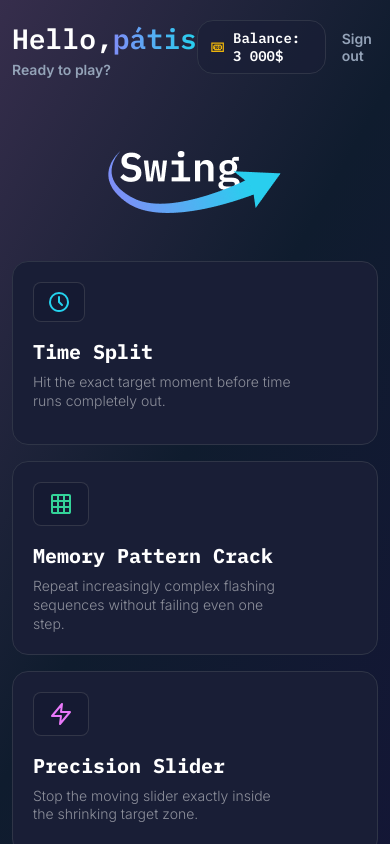
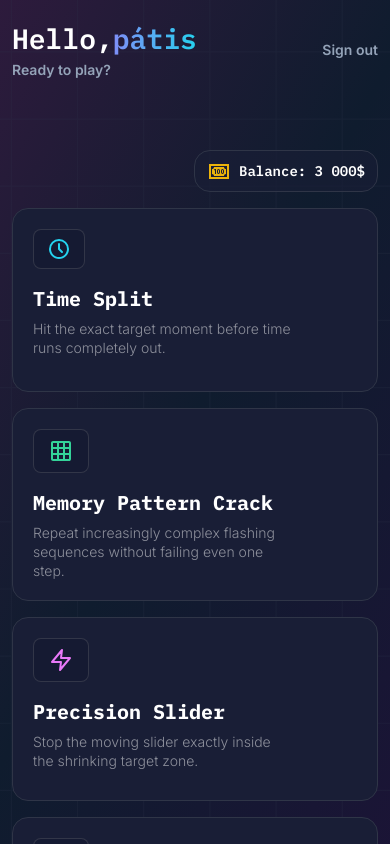
Before and after one commit to pslib-cz/2025-p3a-webgame-oldrichovmonitor, a React (Vite) app in the folder swing.client/: page /homepage in a window 390 px wide. Shown: the top 844 px of the page. Built offline with nearby package versions, Linux system fonts and the light colour scheme.

Commit message:
Add new logo image to the project

```diff
--- a/swing.client/src/css/components.css
+++ b/swing.client/src/css/components.css
@@ -13,3 +13,12 @@ styly specifické pro opakovaně použitelné React komponenty (např. Tlacitko,
   background: #4e47dd;
   box-shadow: 0 4px 8.1px 0 rgba(78, 71, 221, 0.52);
 }
+.grid-lines {
+  position: absolute;
+  inset: 0;
+  z-index: 0;
+  background-color: #30384d;
+  opacity: 0.2;
+  -webkit-mask: url(/images/grid-lines.svg) center/cover no-repeat;
+  mask: url(/images/grid-lines.svg) center/cover no-repeat;
+}
--- a/swing.client/src/css/layout.css
+++ b/swing.client/src/css/layout.css
@@ -9,24 +9,28 @@ která ovlivňují celkovou strukturu.
   margin: 0 auto;
 }
 .home-page {
-  background-image: url(/images/grid-lines.svg);
-  background: linear-gradient(
-    119deg,
-    rgba(47, 26, 67, 0.88) -17.78%,
-    #0f1c2e 38.91%,
-    #141636 80.11%
-  );
+  background: linear-gradient(119deg, rgba(59, 26, 67, 1) -17.78%, rgba(15, 28, 46, 1) 38.91%, rgba(27, 20, 54, 1) 80.11%);
   min-height: 100vh;
-  display: grid;
-  grid-template-rows: auto 1fr auto; /* header | main | footer */
+  display: flex;
+  flex-direction: column;
+  align-items: stretch;
+  z-index: -1;
+}
+.home-page > * {
+  z-index: 1;
 }
 .home-page__header {
+
+  padding: 1.25rem 0.75rem 2rem;
+
+  align-items: flex-start;
+  align-self: stretch;
+  /* width: 100%; */
+}
+.header__content-wrapper{
   display: flex;
-  padding: 1.25rem 0.75rem 2rem;
   justify-content: space-between;
-  justify-self: stretch;
-  align-items: flex-start;
-  /* width: 100%; */
+  align-items: start;
 }
 .home-page__nav {
   display: flex;
@@ -49,16 +53,42 @@ která ovlivňují celkovou strukturu.
   align-items: center;
   gap: 0.5rem;
 }
+.balance--mobile{
+  display: none;
+}
+.home-page__content-wrapper{
+  display: flex;
+  flex-direction: column;
+  align-items: end;
+  padding: .75rem;
 
+  gap: 1rem;
+}
 .home-page__main {
   text-align: center;
+  flex-grow: 1;
 }
-
+@media (max-width: 768px) {
+  .logo {
+    display: none;
+  }
+  .home-page__balance {
+    display: none;
+  }
+  .balance--mobile{
+    display: flex;
+  }
+  .home-page__content-wrapper{
+    padding-top: 2.5rem;
+  }
+  .header__content-wrapper{
+    align-items: center;
+  }
+}
 .home-page__games {
   display: grid;
   grid-template-columns: repeat(3, 1fr); /* 4 equal cards per row */
   gap: 1rem;
-  padding: 0.75rem;
   align-items: stretch;
 }
 
--- a/swing.client/src/css/typography.css
+++ b/swing.client/src/css/typography.css
@@ -94,3 +94,10 @@ p {
 .ibmplexmono{
   font-family: "IBM Plex Mono";
 }
+.hoverable {
+  cursor: pointer;
+  transition: color .3s ease-in-out;
+}
+.hoverable:hover {
+  color: hsl(215, 20%, 40%);
+}
--- a/swing.client/src/pages/HomePage.tsx
+++ b/swing.client/src/pages/HomePage.tsx
@@ -3,7 +3,9 @@ import React from "react";
 const HomePage = () => {
   return (
     <div className="home-page">
-      <header className="page__section home-page__header">
+      <span className="grid-lines"></span>
+      <header className=" home-page__header">
+        <div className="page__section header__content-wrapper">
           <div className="home-page__title-text">
             <h2 className="">
               Hello,<span className="text-gradient">pátis</span>
@@ -26,11 +28,34 @@ const HomePage = () => {
               </svg>
               <p className="subtitle ibmplexmono white">Balance: 3 000$</p>
             </div>
-          <p className="subtitle">Sign out</p>
+            <p className="subtitle hoverable">Sign out</p>
+          </div>
         </div>
       </header>
       <main className="home-page__main">
-        <img className="logo" src="/images/logo.png" alt="Logo" />
+        <img
+          className="logo"
+          src="/images/logo.png"
+          alt="Logo"
+          width={186}
+          height={135}
+        />
+        <div className="home-page__content-wrapper">
+          <div className="home-page__balance balance--mobile">
+            <svg
+              xmlns="http://www.w3.org/2000/svg"
+              width="24"
+              height="24"
+              viewBox="0 0 24 24"
+              fill="none"
+            >
+              <path
+                d="M2 5H22V20H2V5ZM20 18V7H4V18H20ZM17 8C17 8.53043 17.2107 9.03914 17.5858 9.41421C17.9609 9.78929 18.4696 10 19 10V15C18.4696 15 17.9609 15.2107 17.5858 15.5858C17.2107 15.9609 17 16.4696 17 17H7C7 16.4696 6.78929 15.9609 6.41421 15.5858C6.03914 15.2107 5.53043 15 5 15V10C5.53043 10 6.03914 9.78929 6.41421 9.41421C6.78929 9.03914 7 8.53043 7 8H17ZM17 13V12C17 10.9 16.33 10 15.5 10C14.67 10 14 10.9 14 12V13C14 14.1 14.67 15 15.5 15C16.33 15 17 14.1 17 13ZM15.5 11C15.6326 11 15.7598 11.0527 15.8536 11.1464C15.9473 11.2402 16 11.3674 16 11.5V13.5C16 13.6326 15.9473 13.7598 15.8536 13.8536C15.7598 13.9473 15.6326 14 15.5 14C15.3674 14 15.2402 13.9473 15.1464 13.8536C15.0527 13.7598 15 13.6326 15 13.5V11.5C15 11.3674 15.0527 11.2402 15.1464 11.1464C15.2402 11.0527 15.3674 11 15.5 11ZM13 13V12C13 10.9 12.33 10 11.5 10C10.67 10 10 10.9 10 12V13C10 14.1 10.67 15 11.5 15C12.33 15 13 14.1 13 13ZM11.5 11C11.6326 11 11.7598 11.0527 11.8536 11.1464C11.9473 11.2402 12 11.3674 12 11.5V13.5C12 13.6326 11.9473 13.7598 11.8536 13.8536C11.7598 13.9473 11.6326 14 11.5 14C11.3674 14 11.2402 13.9473 11.1464 13.8536C11.0527 13.7598 11 13.6326 11 13.5V11.5C11 11.3674 11.0527 11.2402 11.1464 11.1464C11.2402 11.0527 11.3674 11 11.5 11ZM8 15H9V10H8L7 10.5V11.5L8 11V15Z"
+                fill="#EBB30B"
+              />
+            </svg>
+            <p className="subtitle ibmplexmono white">Balance: 3 000$</p>
+          </div>
           <section className="page__section home-page__games">
             <article className="game">
               <div className="game__icon">
@@ -108,7 +133,8 @@ const HomePage = () => {
               <div className="game__text">
                 <h3>Precision Slider</h3>
                 <p className="subtext limit-width">
-                Stop the moving slider exactly inside the shrinking target zone.
+                  Stop the moving slider exactly inside the shrinking target
+                  zone.
                 </p>
               </div>
             </article>
@@ -160,9 +186,12 @@ const HomePage = () => {
                   />
                 </svg>
               </div>
-            <p className="ibmplexmono subtext comming-soon__subtext">Comming soon</p>
+              <p className="ibmplexmono subtext comming-soon__subtext">
+                Comming soon
+              </p>
             </article>
           </section>
+        </div>
       </main>
       <footer>
         <p className="footer__text">© 2025 Oldřichov Monitor</p>
```
Also changed, not shown: swing.client/public/images/logo.jpg (added), swing.client/public/images/logo.png. Lines whose indentation alone changed are shown as unchanged.
